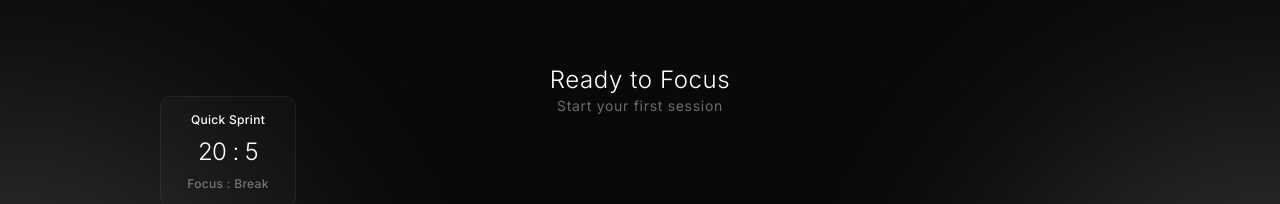
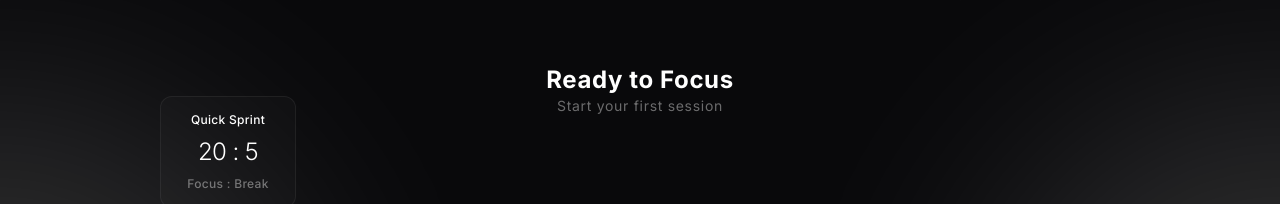
Before and after one commit to rafinazhminugraha/podomoro-app, a Next.js app: page / in a window 1280 px wide. Shown: the top 204 px of the page. Built offline with nearby package versions, Linux system fonts and the light colour scheme.

Commit message:
Update page.tsx

```diff
--- a/src/app/page.tsx
+++ b/src/app/page.tsx
@@ -76,7 +76,7 @@
 
       {/* Top - Motivational Message */}
       <div className="fixed top-16 left-0 right-0 flex flex-col items-center z-10 pointer-events-none">
-        <h1 className="text-2xl font-light text-white tracking-wide transition-all duration-500">
+        <h1 className="text-2xl font-bold text-white tracking-wide transition-all duration-500">
           {motivation.title}
         </h1>
         <p className="mt-2 text-sm text-white/40 tracking-wider">
```
